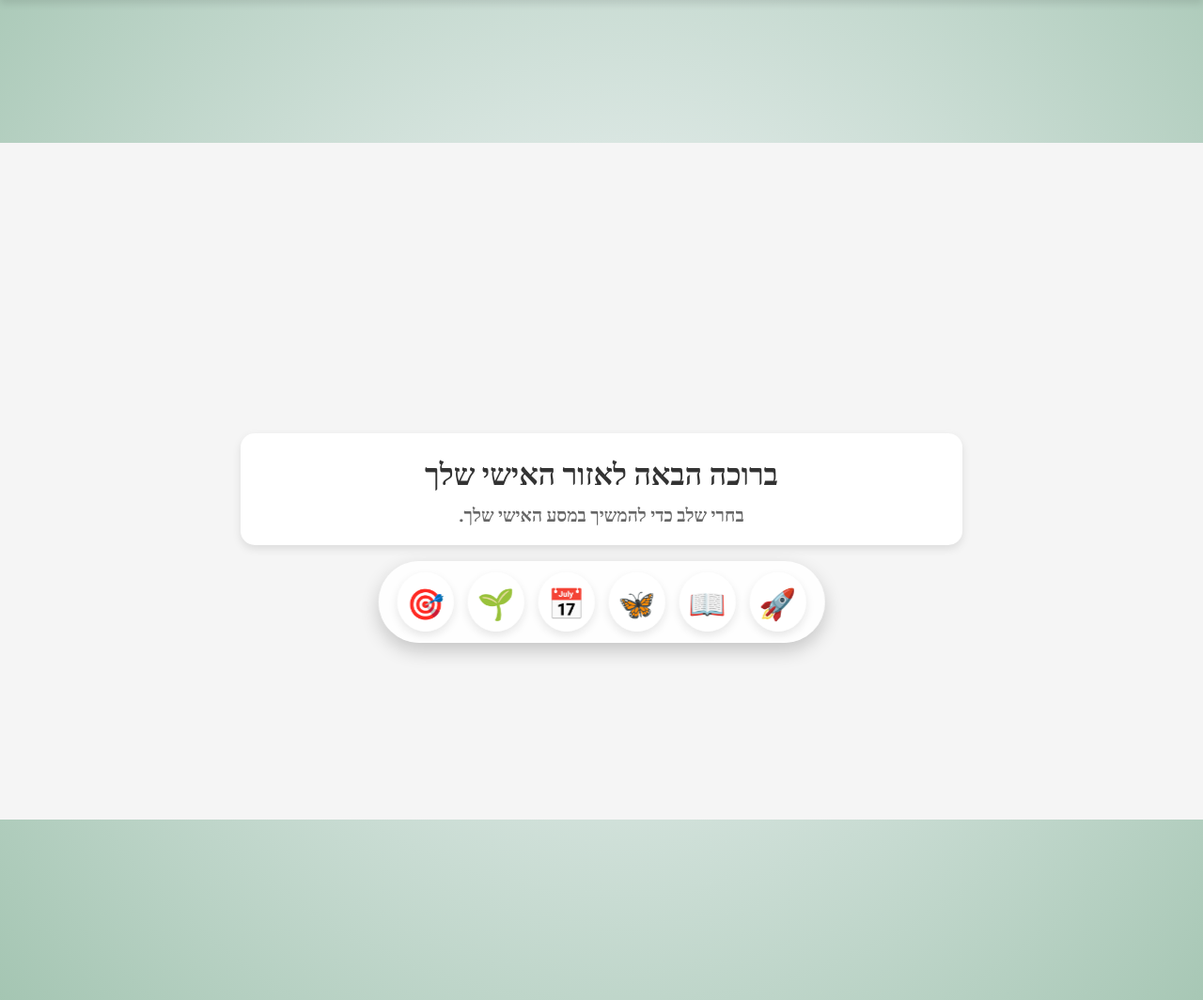
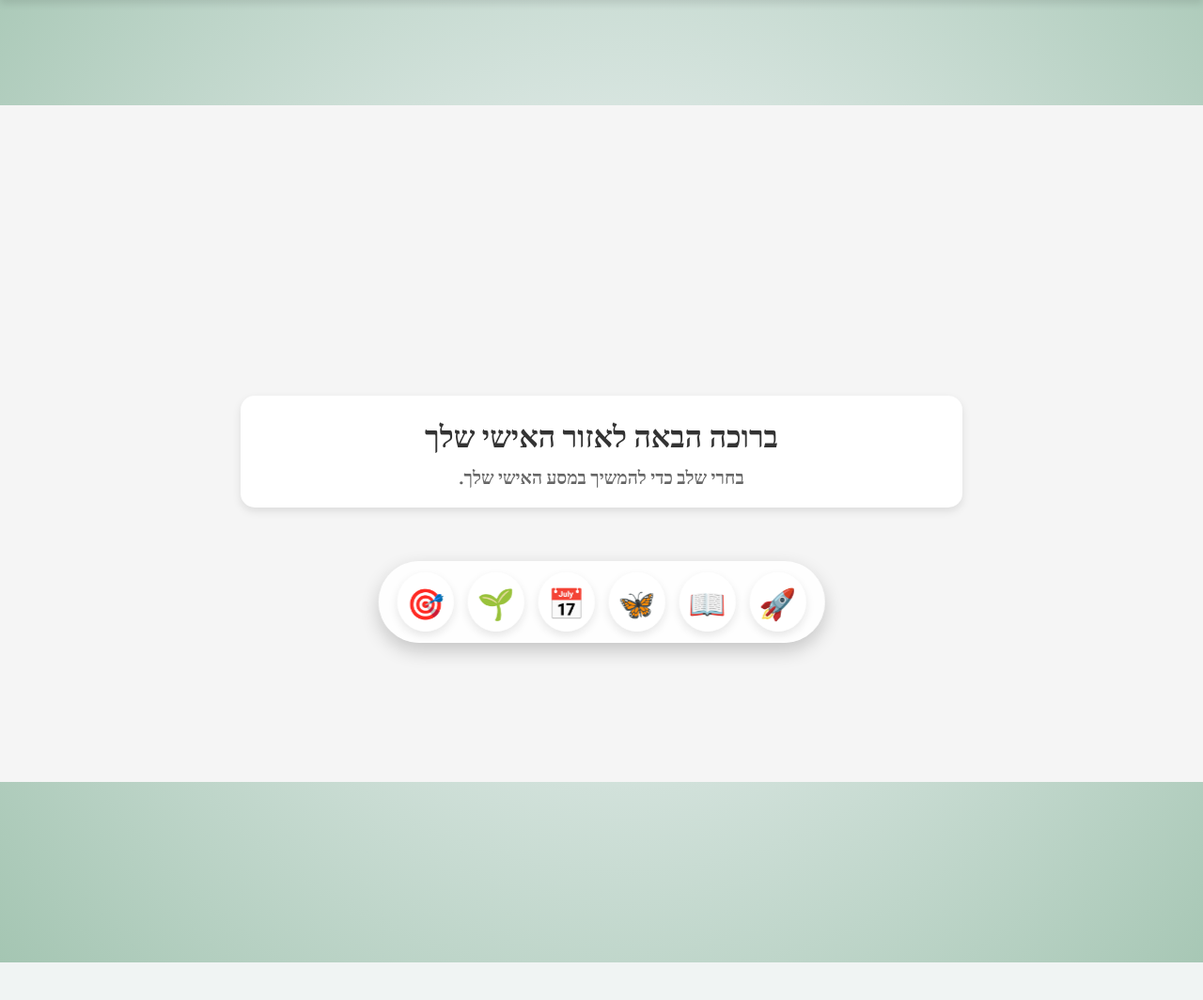
Before and after one commit to shayrozen/Therapist, a Django app: page /dashboard/ in a window 1280 px wide. Shown: the part 96-1160 px from the top of the page at 94% size. After the commit the page ends 1120 px from the top, so only its background shows below. Run offline with Django 5.2, Linux system fonts and the light colour scheme; the visitor is signed in with stand-in values (Sample User, id 1).

Commit message:
dashboard starting to look good

```diff
--- a/static/css/style.css
+++ b/static/css/style.css
@@ -577,7 +577,7 @@
 
 
 .content {
-    margin-top: 15vh; /* Adjust this value based on navbar height */
+    margin-top: 10vh; /* Adjust this value based on navbar height */
 }
 .content ul {
     list-style: none;
```
